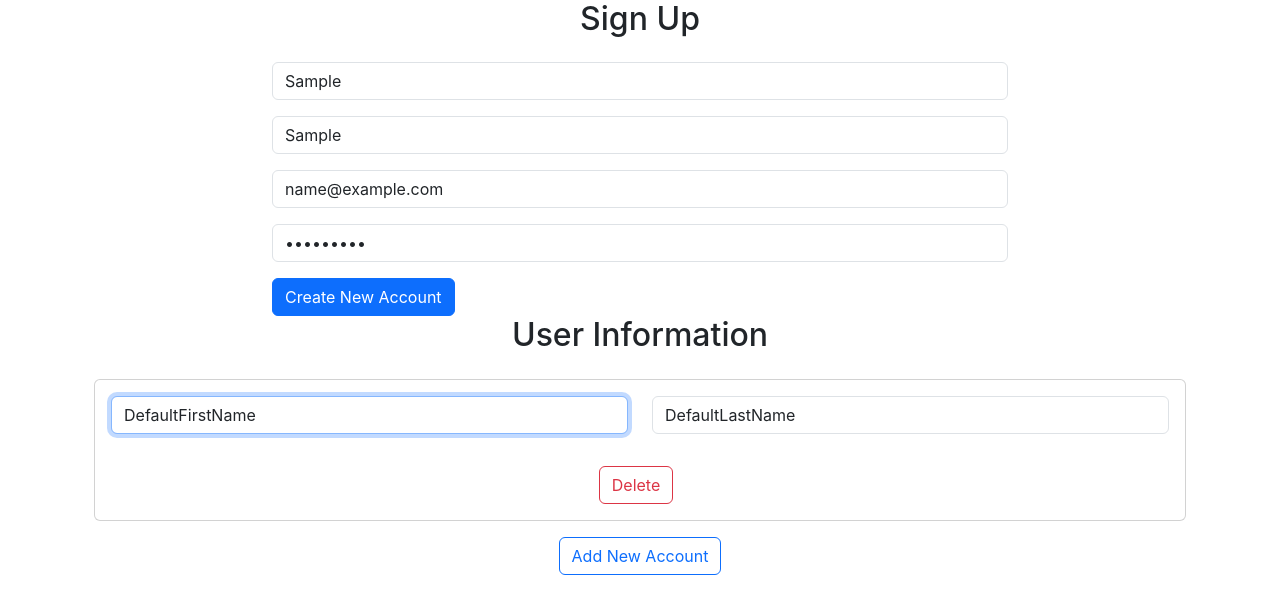
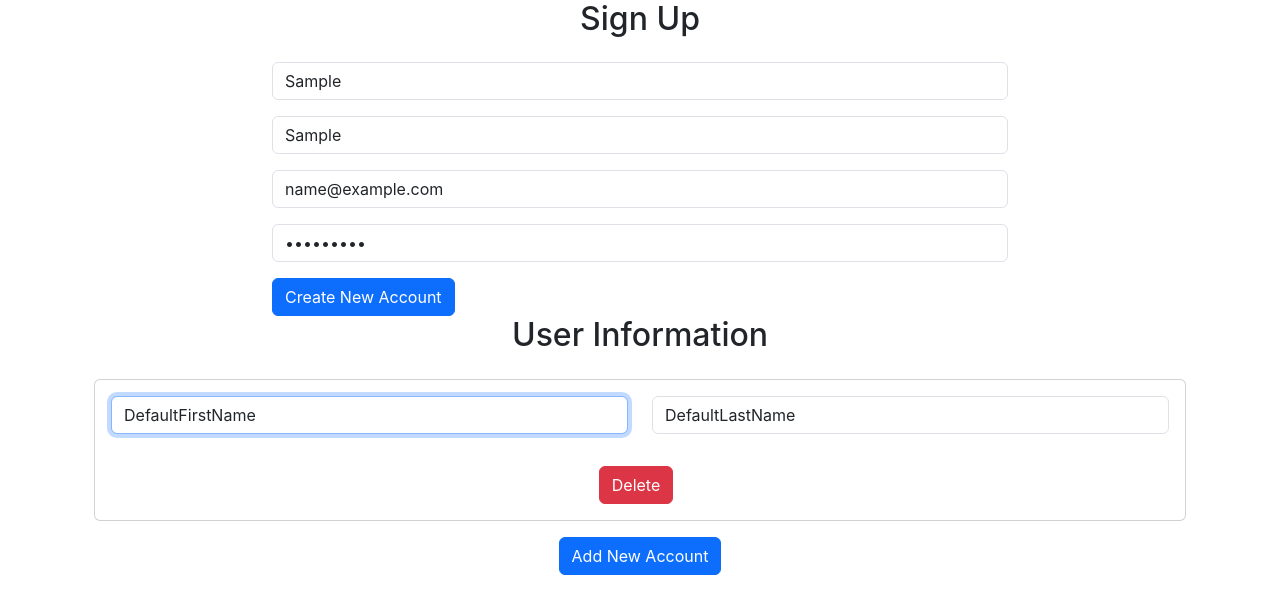
Before and after one commit to iamsabitak/FormHandle, a React (Create React App) app: page / in a window 1280 px wide. Both pictures are taken after typing "Sample", "Sample", "name@example.com", "Sample123" into the empty fields and a click on the button "Add New Account". Shown: the top 614 px of the page. Built offline with nearby package versions, Linux system fonts and the light colour scheme.

Commit message:
Refactor UserInformation component, adding dynamic form fields and functionality for adding and removing user accounts

```diff
--- a/src/UserInformation.jsx
+++ b/src/UserInformation.jsx
@@ -42,6 +42,7 @@ const UserInformation = ({ control }) => {
                 />
               </div>
             </div>
+
             {/* <div className="row mb-3">
               <div className="col-md-6 mb-3">
                 <Controller
@@ -77,7 +78,7 @@ const UserInformation = ({ control }) => {
             <div className="text-center">
               <button
                 onClick={() => remove(index)}
-                className="btn btn-outline-danger me-2"
+                className="btn btn-danger me-2"
               >
                 Delete
               </button>
@@ -87,7 +88,7 @@ const UserInformation = ({ control }) => {
       ))}
       <div className="text-center">
         <button
-          className="btn btn-outline-primary"
+          className="btn btn-primary"
           onClick={() =>
             append({
               firstName: "DefaultFirstName",
```
